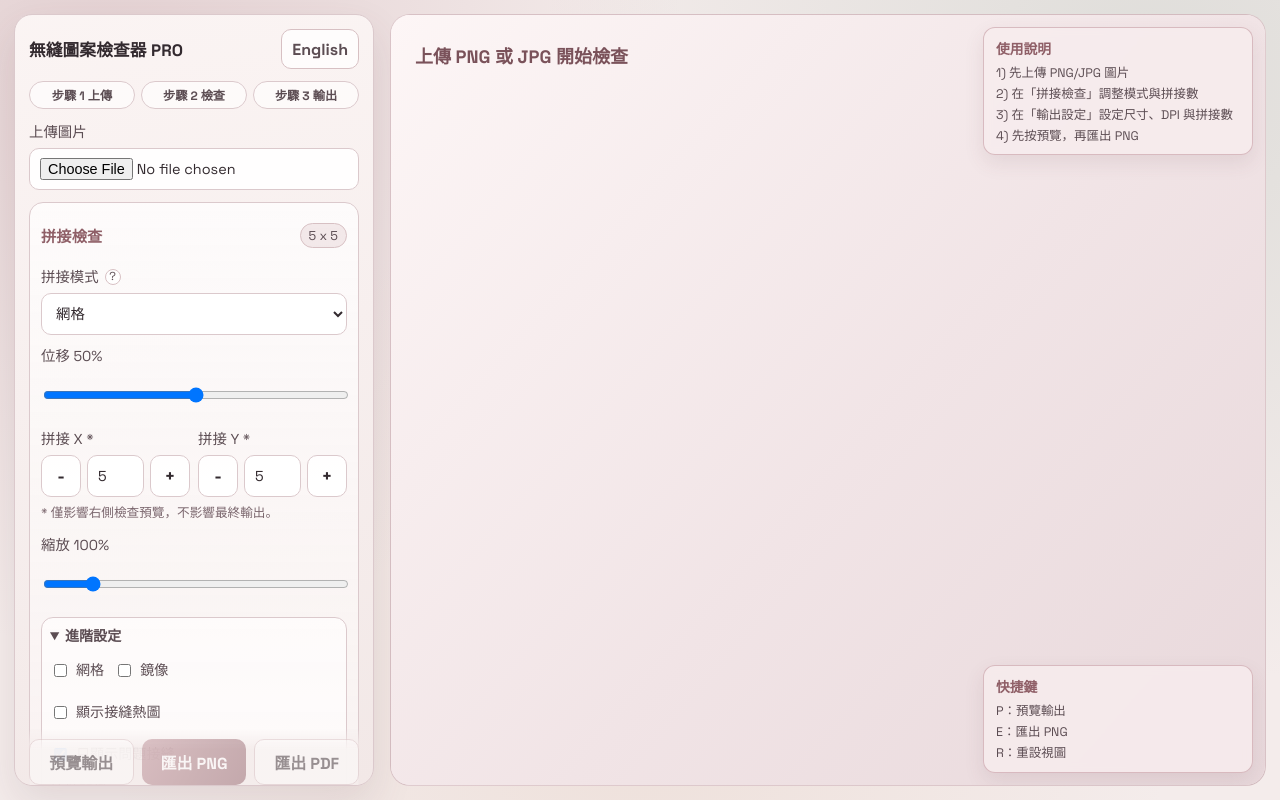
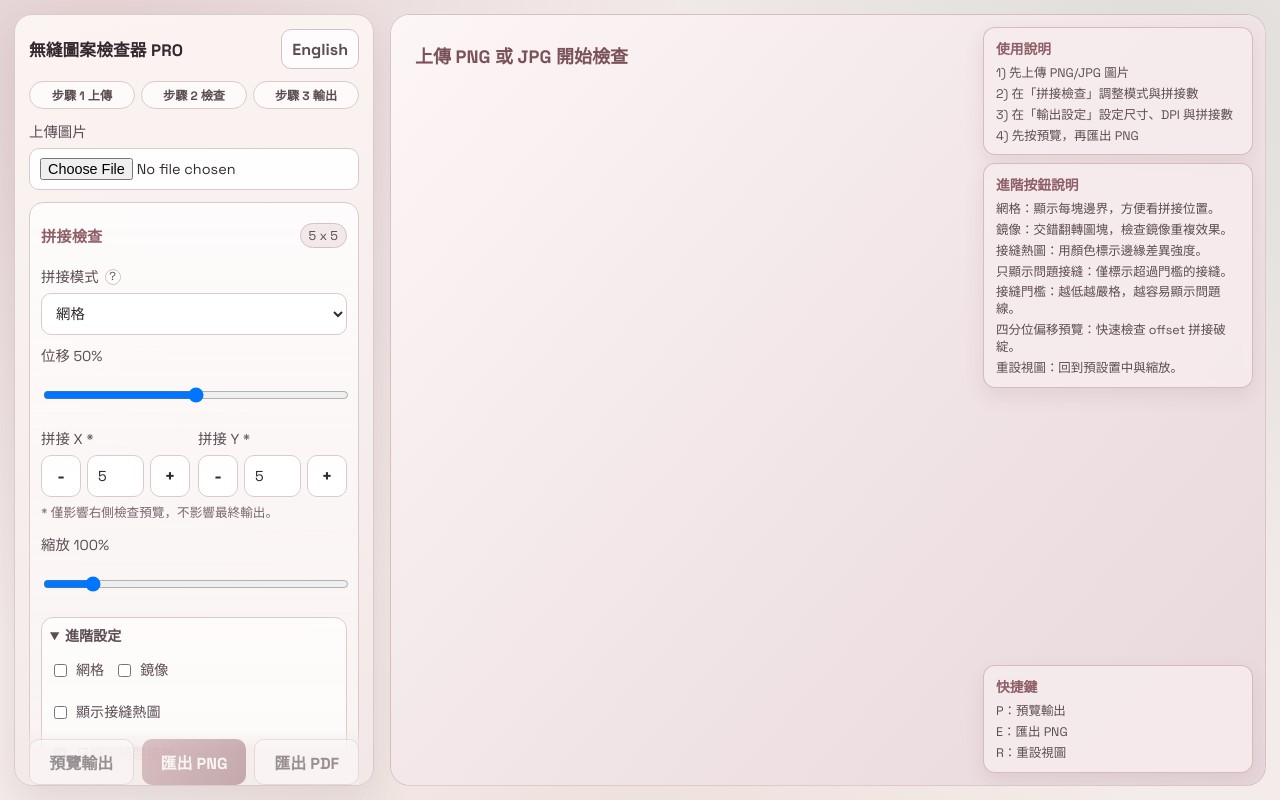
Before and after one commit to Ttingyu1123/Seamless_pattern_designer_pro, a React (Vite) app: page / in a window 1280 px wide. Built offline with nearby package versions, Linux system fonts and the light colour scheme.

Commit message:
feat: add PDF export, unified export filename, and canvas help overlays

```diff
--- a/src/App.css
+++ b/src/App.css
@@ -374,6 +374,7 @@ button:disabled {
 }
 
 .usage-hint,
+.inspect-help-hint,
 .shortcut-hint {
   position: absolute;
   right: 12px;
@@ -388,6 +389,7 @@ button:disabled {
 }
 
 .usage-hint h3,
+.inspect-help-hint h3,
 .shortcut-hint h3 {
   margin: 0 0 6px;
   font-size: 0.86rem;
@@ -395,6 +397,7 @@ button:disabled {
 }
 
 .usage-hint p,
+.inspect-help-hint p,
 .shortcut-hint p {
   margin: 0 0 4px;
   font-size: 0.78rem;
@@ -403,6 +406,7 @@ button:disabled {
 }
 
 .usage-hint p:last-child,
+.inspect-help-hint p:last-child,
 .shortcut-hint p:last-child {
   margin-bottom: 0;
 }
@@ -413,6 +417,10 @@ button:disabled {
 
 .shortcut-hint {
   bottom: 12px;
+}
+
+.inspect-help-hint {
+  top: 148px;
 }
 
 .heatmap-overlay {
@@ -486,6 +494,7 @@ button:disabled {
   }
 
   .usage-hint,
+  .inspect-help-hint,
   .shortcut-hint {
     right: 10px;
     width: 230px;
--- a/src/App.tsx
+++ b/src/App.tsx
@@ -351,6 +351,17 @@ function App() {
           <p>{text.guide4}</p>
         </aside>
 
+        <aside className="inspect-help-hint" aria-label={text.inspectHelpTitle}>
+          <h3>{text.inspectHelpTitle}</h3>
+          <p>{text.inspectHelpGrid}</p>
+          <p>{text.inspectHelpMirror}</p>
+          <p>{text.inspectHelpHeatmap}</p>
+          <p>{text.inspectHelpProblem}</p>
+          <p>{text.inspectHelpThreshold}</p>
+          <p>{text.inspectHelpOffset}</p>
+          <p>{text.inspectHelpReset}</p>
+        </aside>
+
         <aside className="shortcut-hint" aria-label={text.shortcutsTitle}>
           <h3>{text.shortcutsTitle}</h3>
           <p>{text.shortcutPreview}</p>
--- a/src/i18n.ts
+++ b/src/i18n.ts
@@ -41,6 +41,14 @@ export const uiText = {
     guide2: '2) 在「拼接檢查」調整模式與拼接數',
     guide3: '3) 在「輸出設定」設定尺寸、DPI 與拼接數',
     guide4: '4) 先按預覽，再匯出 PNG',
+    inspectHelpTitle: '進階按鈕說明',
+    inspectHelpGrid: '網格：顯示每塊邊界，方便看拼接位置。',
+    inspectHelpMirror: '鏡像：交錯翻轉圖塊，檢查鏡像重複效果。',
+    inspectHelpHeatmap: '接縫熱圖：用顏色標示邊緣差異強度。',
+    inspectHelpProblem: '只顯示問題接縫：僅標示超過門檻的接縫。',
+    inspectHelpThreshold: '接縫門檻：越低越嚴格，越容易顯示問題線。',
+    inspectHelpOffset: '四分位偏移預覽：快速檢查 offset 拼接破綻。',
+    inspectHelpReset: '重設視圖：回到預設置中與縮放。',
     repeatMode: '拼接模式',
     grid: '網格',
     halfDropRow: '半磚-行位移',
@@ -134,6 +142,14 @@ export const uiText = {
     guide2: '2) Tune mode and tiling in Inspection',
     guide3: '3) Set size, DPI, and tiling in Export',
     guide4: '4) Preview first, then Export PNG',
+    inspectHelpTitle: 'Advanced Controls',
+    inspectHelpGrid: 'Grid: draw tile borders to inspect seams.',
+    inspectHelpMirror: 'Mirror: alternate flipped tiles for mirror-repeat checks.',
+    inspectHelpHeatmap: 'Seam Heatmap: color overlay for edge differences.',
+    inspectHelpProblem: 'Problem Seams: show only seams above threshold.',
+    inspectHelpThreshold: 'Seam Threshold: lower is stricter, higher is looser.',
+    inspectHelpOffset: 'Offset Preview: fast check for quarter-offset issues.',
+    inspectHelpReset: 'Reset View: return to centered default view.',
     repeatMode: 'Repeat Mode',
     grid: 'Grid',
     halfDropRow: 'Half-drop Row',
```
